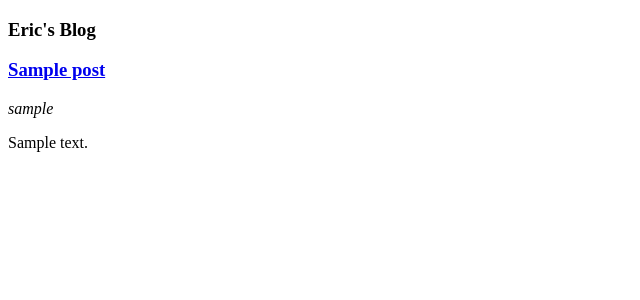
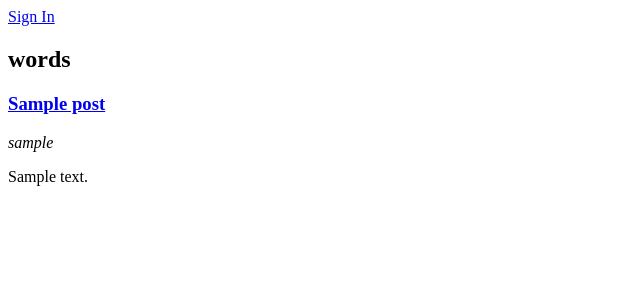
Before and after one commit to ericmok/djangosimpleblog, a Django app: page / in a window 1280 px wide. Shown: the top 300 px of the page, without its empty margins (0-640 px from the left). Run offline with Django 3.2, Linux system fonts and the light colour scheme; tables that the repository leaves empty hold one stand-in row (values such as "Sample post"); some libraries are stand-ins or nearby versions.

Commit message:
Commiting before fixing a problem

```diff
--- a/templates/blogs/posts_list.html
+++ b/templates/blogs/posts_list.html
@@ -2,7 +2,7 @@
 
 {% block content %}
     {% for post in posts %}
-        <div class="panel">
+        <div class="">
             <h3><a href="{% url 'posts-detail' post.slug %}">{{ post.title }}</a></h3>
             <address>{{ post.author.username }}</address>
             <p>
--- a/templates/layout.html
+++ b/templates/layout.html
@@ -16,8 +16,14 @@
 </head>
 <body>
     <section>
+        {% block fullcontent %}
+        <nav class="main-nav">
+            <div class="text-right">
+                <a href="{% url 'users-signin' %}">Sign In</a>
+            </div>
+        </nav>
         <header class="main-header text-center">
-            <h3>Eric's Blog</h3>
+            <h1>words</h1>
         </header>
         <div class="main-content">
             {% block content %}
@@ -25,6 +31,7 @@
         </div>
         <footer>
         </footer>
+        {% endblock %}
     </section>
 </body>
 </html>
--- a/templates/users/sign_in.html
+++ b/templates/users/sign_in.html
@@ -6,7 +6,7 @@
     <link rel="stylesheet" href="{% static 'djangoblog/stylesheets/users/sign_in.css' %}" />
 {% endblock %}
 
-{% block content %}
+{% block fullcontent %}
 <div class="content-wrapper">
     <div class="arc-bg">
         <img data-interchange="[{% static 'djangoblog/images/arc.jpg' %}, (default)]" class="" />
```
Also changed, not shown: templates/blogs/posts_detail.html (+7 -2 lines).
